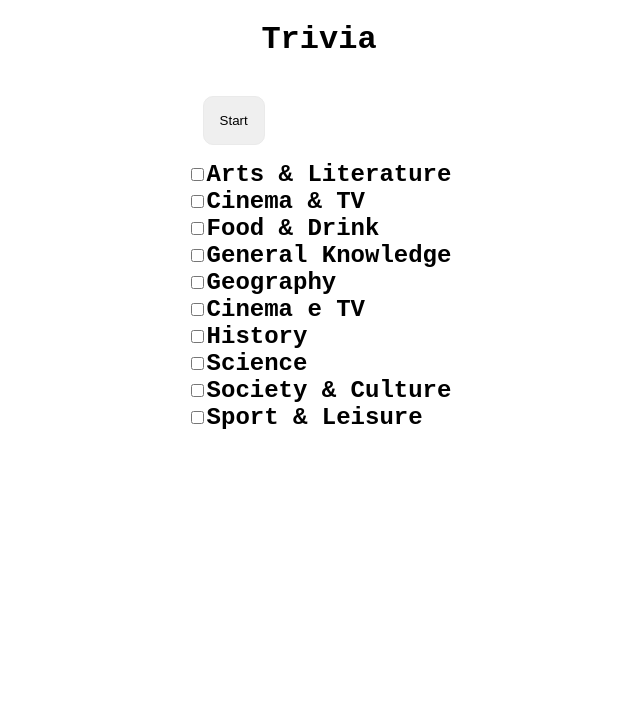
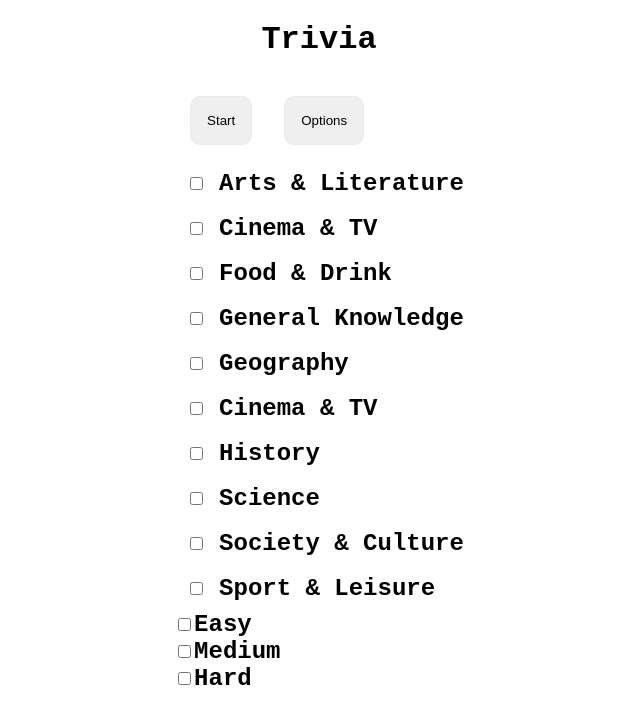
Before and after one commit to jonaszeferino/trivia, a Next.js app: page / in a window 1280 px wide. Shown: the top 724 px of the page, without its empty margins (321-961 px from the left). Built offline with nearby package versions, Linux system fonts and the light colour scheme.

Commit message:
trivia almost there

```diff
--- a/pages/index.js
+++ b/pages/index.js
@@ -6,7 +6,9 @@ export default function Reservations() {
   const [shuffledAnswers, setShuffledAnswers] = useState([]);
   const [resultsAnswer, setResultsAnswer] = useState("");
   const [categories, setCategories] = useState("");
-  const [difficulty, setDifficult] = useState("");
+
+  const [selectedDifficulties, setSelectedDifficulties] = useState([]);
+
   const [selectedAnswer, setSelectedAnswer] = useState("");
   const [resultado, setResultado] = useState("");
   const [totalQuestions, setTotalQuestions] = useState(0);
@@ -14,14 +16,30 @@ export default function Reservations() {
   const [totalCorrectQuestions, setTotalCorrectQuestions] = useState(0);
   const [selectedCategories, setSelectedCategories] = useState([]);
 
+  const [showCategoryOptions, setShowCategoryOptions] = useState(true);
+  const toggleCategoryOptions = () => setShowCategoryOptions((prev) => !prev);
+
   const apiCall = () => {
+    let choice;
+    if (selectedDifficulties === "easy") {
+      choice = "&difficulty=easy";
+    } else if (selectedDifficulties === "medium") {
+      choice = "&difficulty=medium";
+    } else if (selectedDifficulties === "hard") {
+      choice = "&difficulty=hard";
+    } else {
+      choice = "";
+    }
+
     const url = `https://the-trivia-api.com/api/questions?limit=1&categories=${selectedCategories.join(
       ","
-    )}&difficulty=easy`;
+    )}${choice}`;
     setResultsAnswer("");
     setSelectedAnswer("");
     setResultado("");
     setTotalQuestions(totalQuestions + 1);
+
+    console.log("o que chamou: " + url);
 
     fetch(url)
       .then((response) => {
@@ -38,6 +56,8 @@ export default function Reservations() {
             question: question.question,
             correctAnswer: question.correctAnswer,
             incorrectAnswers: question.incorrectAnswers,
+            difficulty: question.difficulty,
+            category: question.category,
           })),
         });
       })
@@ -79,11 +99,17 @@ export default function Reservations() {
     { name: "food_and_drink", displayName: "Food & Drink" },
     { name: "general_knowledge", displayName: "General Knowledge" },
     { name: "geography", displayName: "Geography" },
-    { name: "history", displayName: "Cinema e TV" },
+    { name: "history", displayName: "Cinema & TV" },
     { name: "music", displayName: "History" },
     { name: "science", displayName: "Science" },
     { name: "society_and_culture", displayName: "Society & Culture" },
     { name: "sport_and_leisure", displayName: "Sport & Leisure" },
+  ];
+
+  const difficultyOptions = [
+    { name: "easy", displayName: "Easy" },
+    { name: "medium", displayName: "Medium" },
+    { name: "hard", displayName: "Hard" },
   ];
 
   return (
@@ -96,10 +122,15 @@ export default function Reservations() {
             Start
           </button>
 
-          <div>
+          <button onClick={toggleCategoryOptions} className={styles.card}>
+            Options
+          </button>
+          {showCategoryOptions && (
+            <div className="teste">
               {categoryOptions.map((category, index) => (
                 <div key={index}>
                   <input
+                    className={styles.test}
                     type="checkbox"
                     id={category.name}
                     name={category.name}
@@ -116,14 +147,39 @@ export default function Reservations() {
                   <label htmlFor={category.name}>{category.displayName}</label>
                 </div>
               ))}
+              <span>
+                <div>
+                  {difficultyOptions.map((difficulty, index) => (
+                    <div key={index}>
+                      <input
+                        type="checkbox"
+                        id={difficulty.name}
+                        name={difficulty.name}
+                        checked={selectedDifficulties.includes(difficulty.name)}
+                        onChange={(event) => {
+                          const isChecked = event.target.checked;
+                          setSelectedDifficulties((prevState) =>
+                            isChecked
+                              ? [...prevState, difficulty.name]
+                              : prevState.filter((d) => d !== difficulty.name)
+                          );
+                        }}
+                      />
+                      <label htmlFor={difficulty.name}>
+                        {difficulty.displayName}
+                      </label>
                     </div>
+                  ))}
+                </div>
+              </span>
+            </div>
+          )}
         </div>
       </h2>
 
       <div className={styles.grid}>
         <span>{resultsAnswer}</span>
       </div>
-
       <div className={styles.grid}>
         <div>
           <br />
@@ -138,7 +194,14 @@ export default function Reservations() {
                     Next Question
                   </button>
                   <h2>{answers.questions[0]?.question}</h2>
-
+                  <span>
+                    Difficulty:
+                    <strong> {answers.questions[0]?.difficulty} </strong>
+                  </span>{" "}
+                  <span>
+                    Category: <strong> {answers.questions[0]?.category}</strong>
+                  </span>
+                  <br />
                   <span>
                     <button
                       className={styles.button}
@@ -179,14 +242,11 @@ export default function Reservations() {
                     <span className={styles.card}> {shuffledAnswers[3]} </span>
                   </span>
                   <br />
-
                   {/* <span>Correta: {answers.questions[0]?.correctAnswer}</span> */}
-
                   <span>
                     Total: {totalQuestions} Corrects: {totalCorrectQuestions}{" "}
                     Wrong: {totalWrongQuestions}
                   </span>
-
                   <br />
                 </div>
               </div>
--- a/styles/Home.module.css
+++ b/styles/Home.module.css
@@ -188,3 +188,22 @@
   font-size: 1.25rem;
   line-height: 1.5;
 }
+
+/*teste*/
+
+.test {
+  margin: 1rem;
+  padding: 1rem;
+  text-align: left;
+  color: inherit;
+  text-decoration: none;
+  border: 1px solid #eaeaea;
+  border-radius: 10px;
+  transition: opacity 0.3s ease;
+  max-width: 400px;
+}
+
+.test.hidden {
+  opacity: 0;
+  pointer-events: none;
+}
```
Lines whose indentation alone changed are shown as unchanged.
